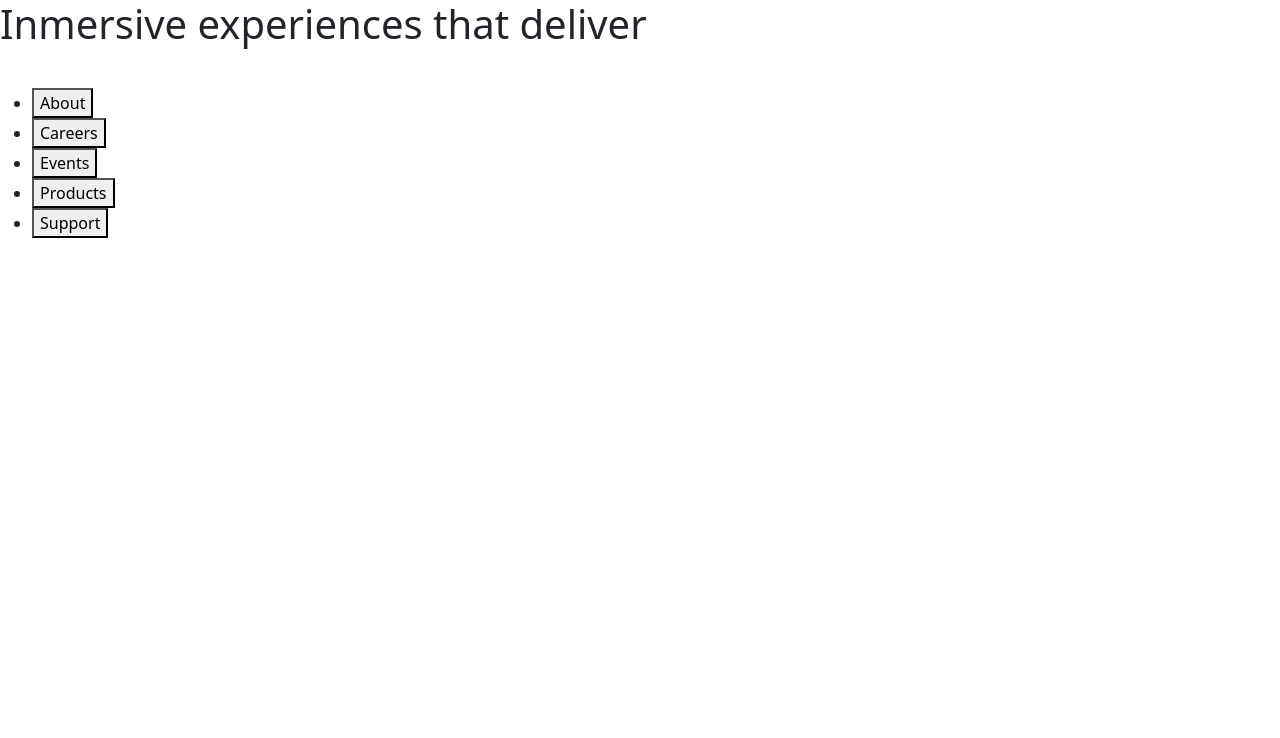
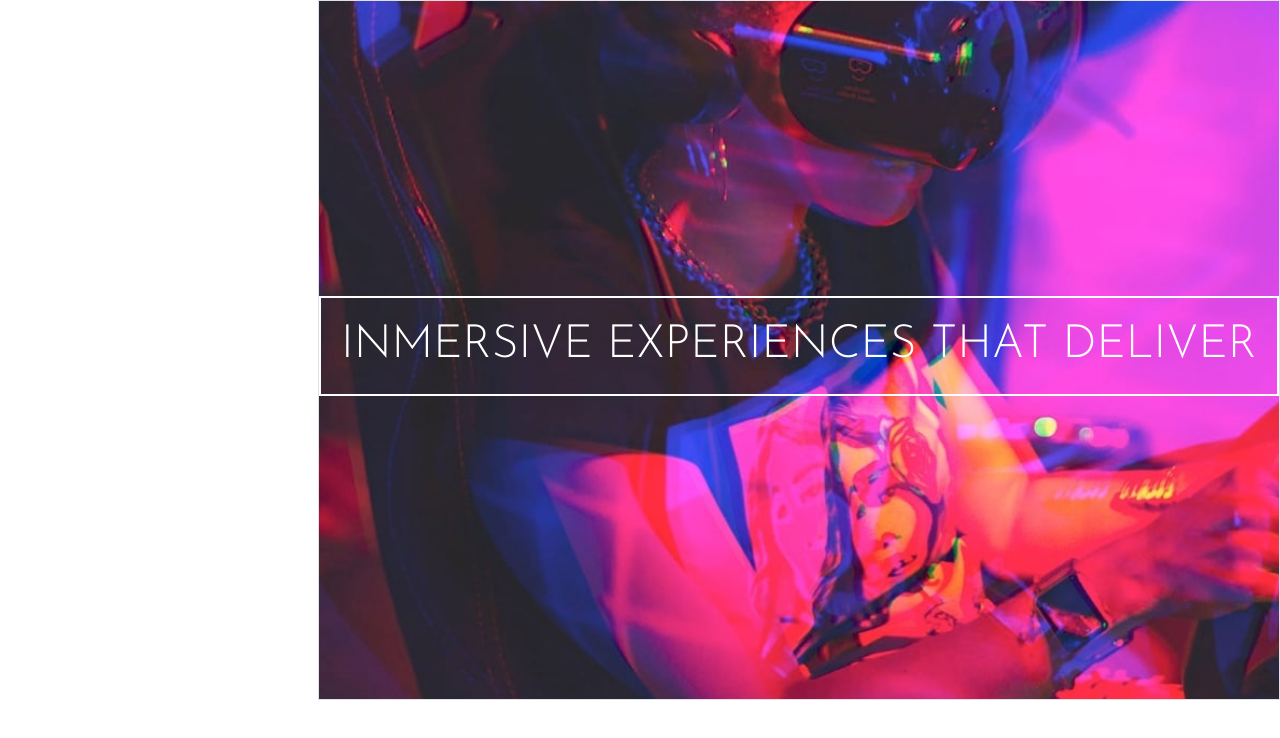
Before and after one commit to Bney28/landing-page-example, a React (Create React App) app: page / in a window 1280 px wide. Shown: the top 738 px of the page. Built offline with nearby package versions, Linux system fonts and the light colour scheme.

Commit message:
feat: new branches

```diff
--- a/src/App.js
+++ b/src/App.js
@@ -1,5 +1,5 @@
 import NavBar from "./Components/header";
-/* import "./Styles/style-headersass" */
+import "./Styles/style-header.css"
 
 
 function App() {
--- a/src/Components/header.jsx
+++ b/src/Components/header.jsx
@@ -8,13 +8,7 @@ const NavBar = () => {
         <>
             <header className="header">
 
-                <section className="Bg">
-                    <div className="Bg__border">
-                        <h1>Inmersive experiences that deliver</h1>
-                    </div>
-                </section>
-
-                <div className="header__logo">
+                <div className="logo">
                     <img src={Logo} alt="logo" />
                 </div>
 
@@ -28,6 +22,17 @@ const NavBar = () => {
                     </ul>
                 </nav>
 
+                <div className="menu-burguer">
+                    <div className="bar bar-1"></div>
+                    <div className="bar bar-2"></div>
+                    <div className="bar bar-3"></div>
+                </div>
+
+                <section className="Bg">
+                    <div className="border">
+                        <h1 className="text">Inmersive experiences that deliver</h1>
+                    </div>
+                </section>
 
             </header>
 
--- /dev/null
+++ b/src/Styles/style-header.css
@@ -0,0 +1,55 @@
+@import url('https://fonts.googleapis.com/css2?family=Alata&display=swap');
+@import url('https://fonts.googleapis.com/css2?family=Josefin+Sans:wght@300&display=swap');
+
+:root {
+    --White: hsl(0, 0%, 100%);
+    --Black: hsl(0, 0%, 0%);
+    --Dark-Gray: hsl(0, 0%, 55%);
+    --Very-Dark-Gray: hsl(0, 0%, 41%)
+}
+
+
+/* Header */
+
+.header {
+    position: absolute;
+    display: flex;
+    align-items: center;
+    justify-content: space-between;
+    width: 100%;
+}
+
+.Bg {
+    background-image: url("../Imgs/image-hero.jpg");
+    background-repeat: no-repeat;
+    background-size: cover;
+    background-position: center;
+    height: 700px;
+}
+
+
+.border {
+    display: flex;
+    align-items: center;
+    height: 700px;
+}
+
+.border h1 {
+    color: var(--White);
+    font-size: 46px;
+    border: 2px var(--White) solid;
+    padding: 20px;
+    font-family: 'Josefin Sans', sans-serif;
+    text-transform: uppercase;
+}
+
+ul{
+    list-style-type: none;
+}
+
+button{
+    background-color: transparent;
+    font-family: "Alata", sans-serif;
+    border: 0;
+    color: var(--White);
+}
--- a/src/Styles/style-header.sass
+++ /dev/null
@@ -1,35 +0,0 @@
-@import url('https://fonts.googleapis.com/css2?family=Alata&display=swap');
-@import url('https://fonts.googleapis.com/css2?family=Josefin+Sans:wght@300&display=swap');
-
-
-$White: hsl(0, 0%, 100%)
-$Black: hsl(0, 0%, 0%)
-$Dark-Gray: hsl(0, 0%, 55%)
-$Very-Dark-Gray: hsl(0, 0%, 41%)
-
-
-/* Header */
-
-.header
-    position: absolute
-    display: flex
-    align-items: center
-    justify-content: space-between
-
-.bg
-    background-image: url("../Imgs/image-hero.jpg")
-    background-repeat: no-repeat
-    background-size: cover
-    background-position: center
-    height: 700px
-
-    &__border
-        display: flex
-        align-items: center
-        height: 700px
-    h1
-        color: $White
-        font-size: 46px
-        font-family: Alata
-        border: 2px $White solid
-        padding: 20px
```
